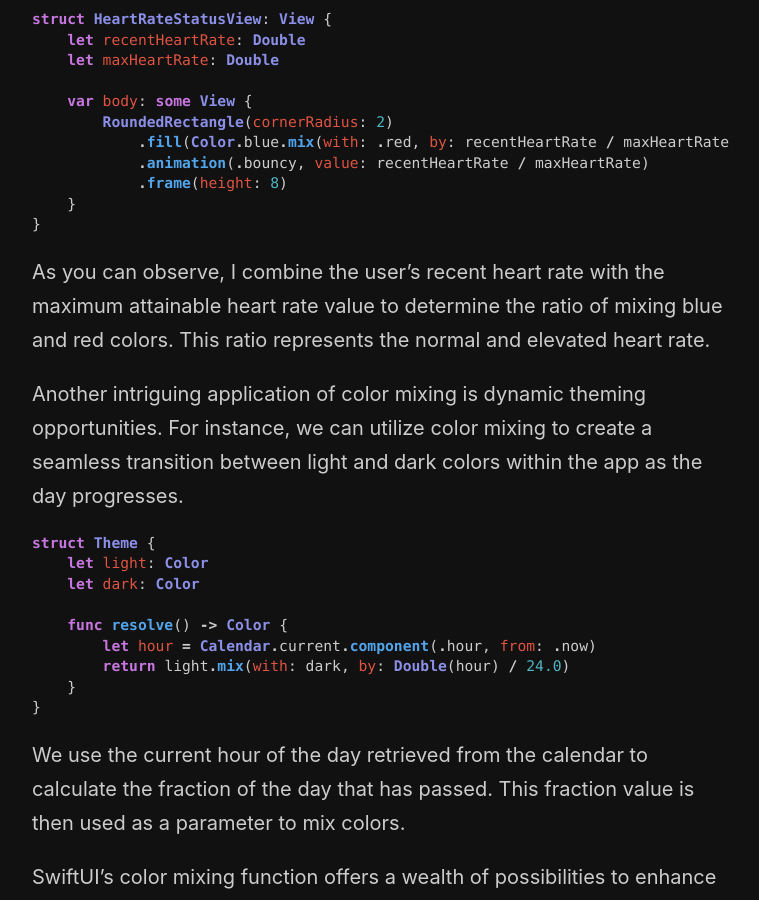
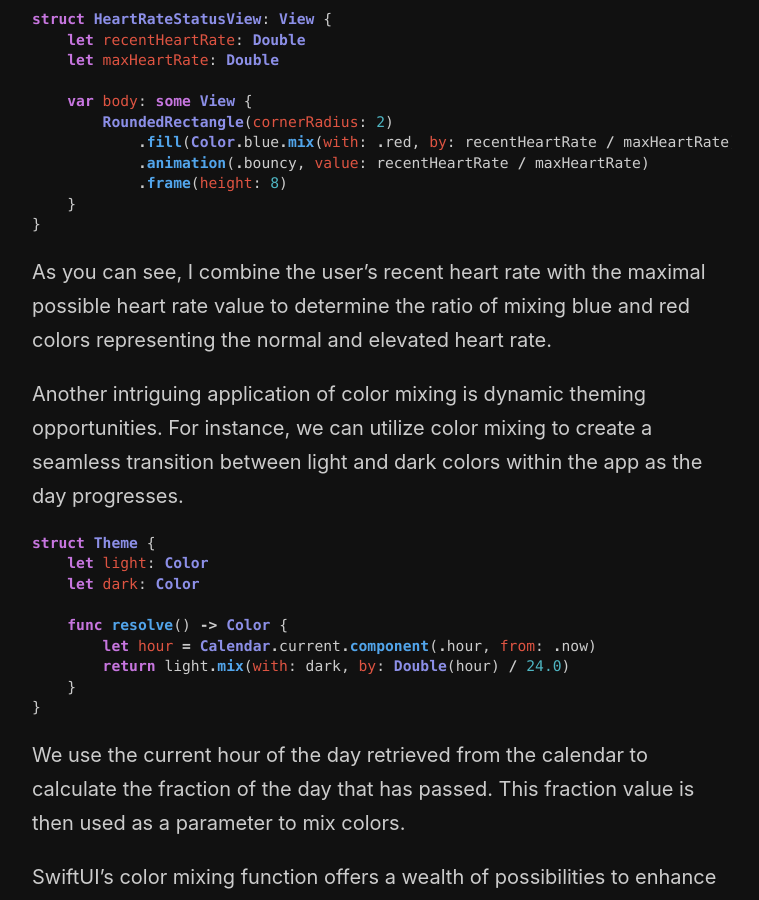
Before and after one commit to mecid/mecid.github.io, a Jekyll site: the page built from _posts/2025-01-21-color-mixing-in-swiftui.md, in a window 1280 px wide and 900 px high, scrolled down 1765 px. Shown: the whole window, without its empty margins (258-1017 px from the left). Built offline with Jekyll 4.4.1, drawn with Linux system fonts in a browser that asks for light colours.

Commit message:
another improvement to the applications section

````diff
--- a/_posts/2025-01-21-color-mixing-in-swiftui.md
+++ b/_posts/2025-01-21-color-mixing-in-swiftui.md
@@ -53,7 +53,7 @@ struct HeartRateStatusView: View {
 }
 ```
 
-As you can observe, I combine the user’s recent heart rate with the maximum attainable heart rate value to determine the ratio of mixing blue and red colors. This ratio represents the normal and elevated heart rate.
+As you can see, I combine the user’s recent heart rate with the maximal possible heart rate value to determine the ratio of mixing blue and red colors representing the normal and elevated heart rate.
 
 Another intriguing application of color mixing is dynamic theming opportunities. For instance, we can utilize color mixing to create a seamless transition between light and dark colors within the app as the day progresses.
 
````
